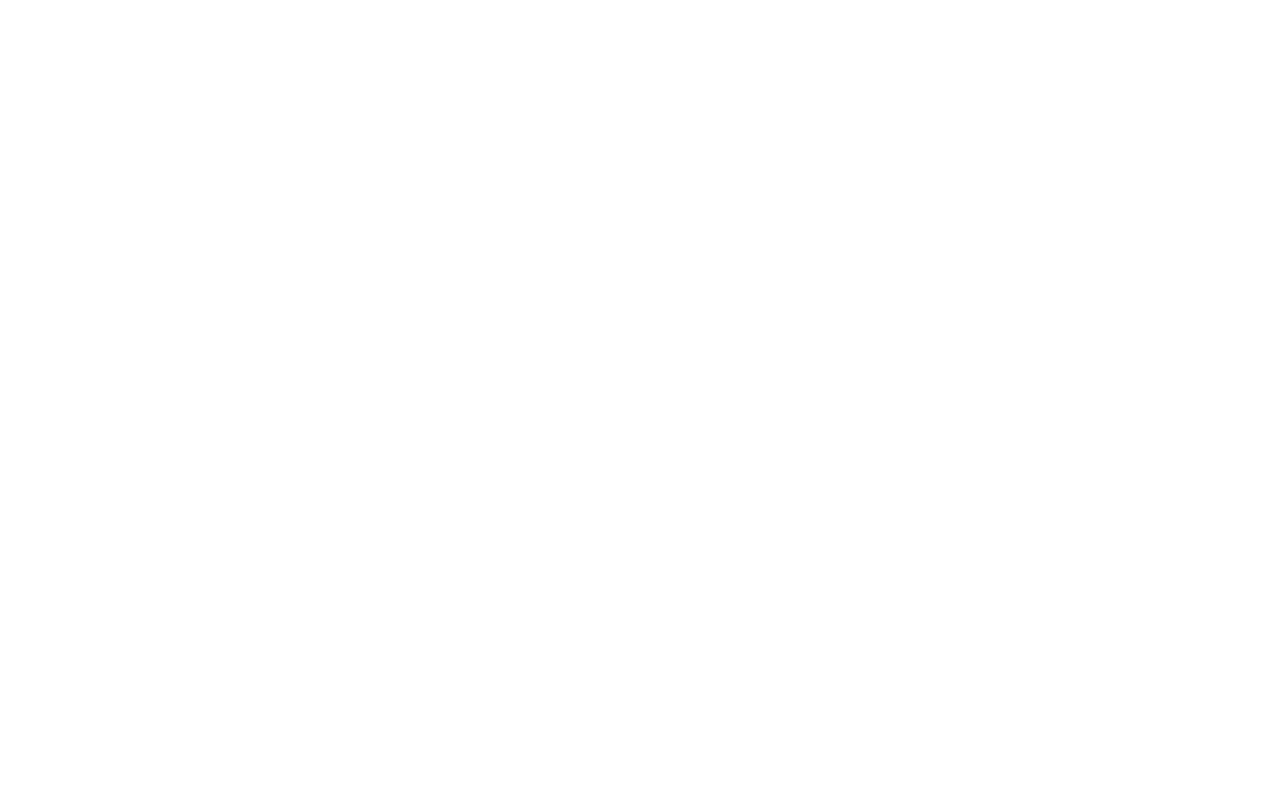
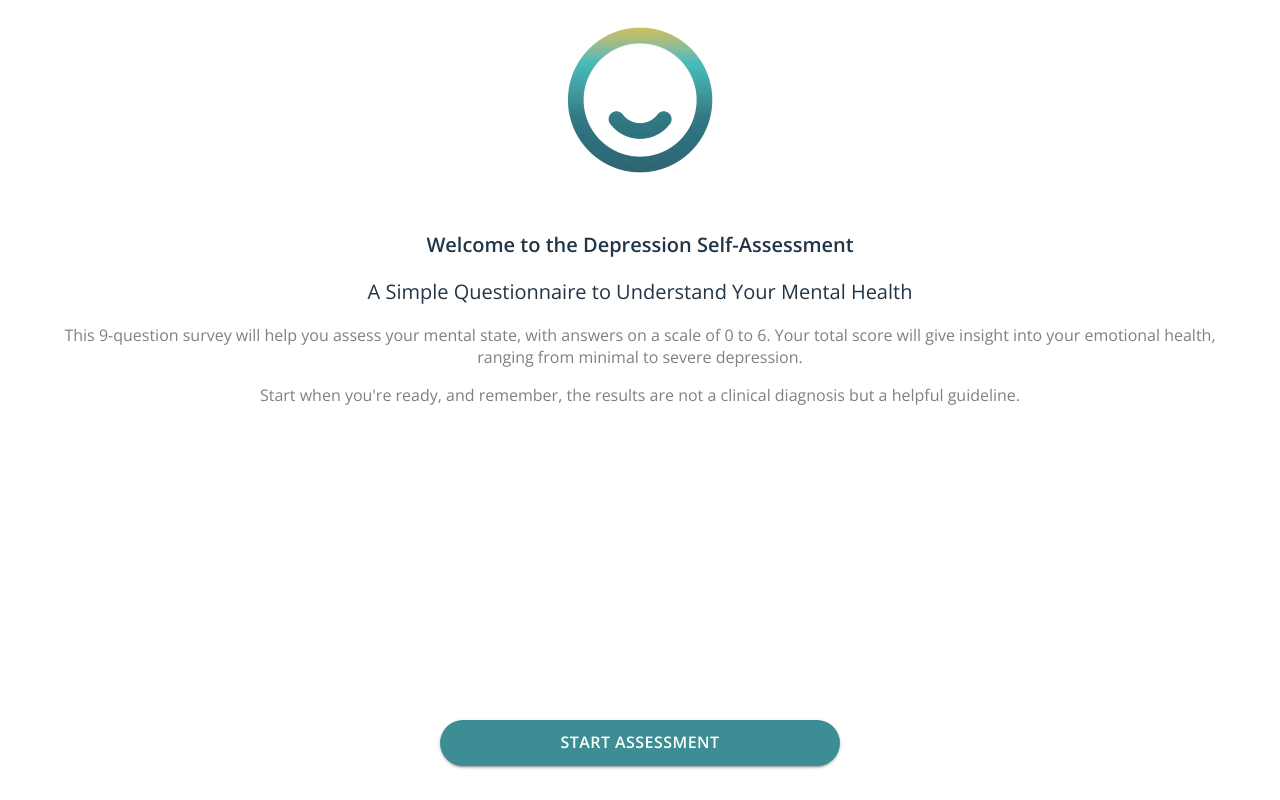
Before and after one commit to Soo-Mash/flow-neuro-quiz, a React (Vite) app: page /welcome in a window 1280 px wide. Built offline with nearby package versions, Linux system fonts and the light colour scheme.

Commit message:
Welcome page & start logic

```diff
--- a/src/modules/Welcome/Welcome.tsx
+++ b/src/modules/Welcome/Welcome.tsx
@@ -3,12 +3,69 @@
 import { useParams } from 'react-router-dom';
 import { useState, useEffect } from 'react';
 import { useNavigate } from 'react-router-dom';
+import { Container } from '@mui/material';
+import FlowLogo from '../../assets/FlowLogo.webp';
 import Button from '@mui/material/Button';
+import { initialFormValues } from '../../types/dataTypes';
+import { FormValues } from '../../types/dataTypes';
+import clsx from 'clsx';
 
-const Welcome = () => {
+import './index.scss';
+
+interface WelcomeProps {
+  setFormValues: React.Dispatch<React.SetStateAction<FormValues>>;
+}
+
+const Welcome = ({ setFormValues }: WelcomeProps) => {
   const navigate = useNavigate();
+  const [imageLoaded, setImageLoaded] = useState(false); // State to track if the image is loaded
 
-  return <></>;
+  const handleStartQuiz = () => {
+    navigate('/quiz/question/1');
+  };
+
+  useEffect(() => {
+    setFormValues(initialFormValues);
+    localStorage.removeItem('formValuesLocal');
+  });
+
+  return (
+    <Container className="welcome-page">
+      <div className="img-container">
+        <img
+          src={FlowLogo}
+          className={clsx('welcome-logo', { loaded: imageLoaded })}
+          onLoad={() => setImageLoaded(true)}
+        />
+      </div>
+      <div className={clsx('welcome-bottom-section', { loaded: imageLoaded })}>
+        <p className="explanation-title-text">
+          Welcome to the Depression Self-Assessment
+        </p>
+        <p className="explanation-description-text">
+          A Simple Questionnaire to Understand Your Mental Health
+        </p>
+        <p className="explanation-disclaimer-text">
+          This 9-question survey will help you assess your mental state, with
+          answers on a scale of 0 to 6. Your total score will give insight into
+          your emotional health, ranging from minimal to severe depression.
+        </p>
+        <p className="explanation-disclaimer-text">
+          Start when you're ready, and remember, the results are not a clinical
+          diagnosis but a helpful guideline.
+        </p>
+      </div>
+      <div className="footer-btn-section">
+        <Button
+          variant="contained"
+          className="start-button"
+          onClick={handleStartQuiz}
+        >
+          Start Assessment
+        </Button>
+      </div>
+    </Container>
+  );
 };
 
 export default Welcome;
--- a/src/modules/Welcome/index.scss
+++ b/src/modules/Welcome/index.scss
@@ -1,2 +1,66 @@
 .welcome-page {
+  min-height: 100vh;
+  display: flex;
+  flex-direction: column;
+  max-width: 100vw;
+  .img-container {
+    text-align: center;
+    img {
+      width: 60%;
+      max-width: 200px;
+      opacity: 0; // Initially hide before load
+      transition: opacity 0.5s ease-in-out; // Smooth fade-in upon load
+      @media (min-width: 1000px) {
+        width: 20%;
+      }
+    }
+    img.loaded {
+      opacity: 1; // Show once loaded
+    }
+  }
+
+  .welcome-bottom-section {
+    flex: 1;
+    height: 100%;
+    text-align: center;
+    opacity: 0; // Initially hide before image loaded
+    transition: opacity 0.9s ease-in-out; // Smooth fade-in upon load of image
+
+    .explanation-title-text {
+      font-size: 20px;
+      font-weight: 600;
+      line-height: 27.24px;
+      margin-top: 25px;
+    }
+    .explanation-description-text {
+      font-size: 20px;
+      font-weight: 400;
+      line-height: 27.24px;
+    }
+    .explanation-disclaimer-text {
+      font-size: 16px;
+      font-weight: 400;
+      line-height: 21.79px;
+      color: #808080;
+    }
+  }
+
+  .welcome-bottom-section.loaded {
+    opacity: 1; // Show once image loaded
+  }
+  .footer-btn-section {
+    padding-bottom: 34px;
+    text-align: center;
+    .start-button {
+      height: 46px;
+      border-radius: 80px;
+      width: 100%;
+      max-width: 400px;
+      background-color: #3c8d94;
+      font-family: Open sans;
+      font-size: 16px;
+      font-weight: 700;
+      line-height: 21.79px;
+    }
+  }
 }
```
Also changed, not shown: src/assets/FlowLogo.webp (added).
